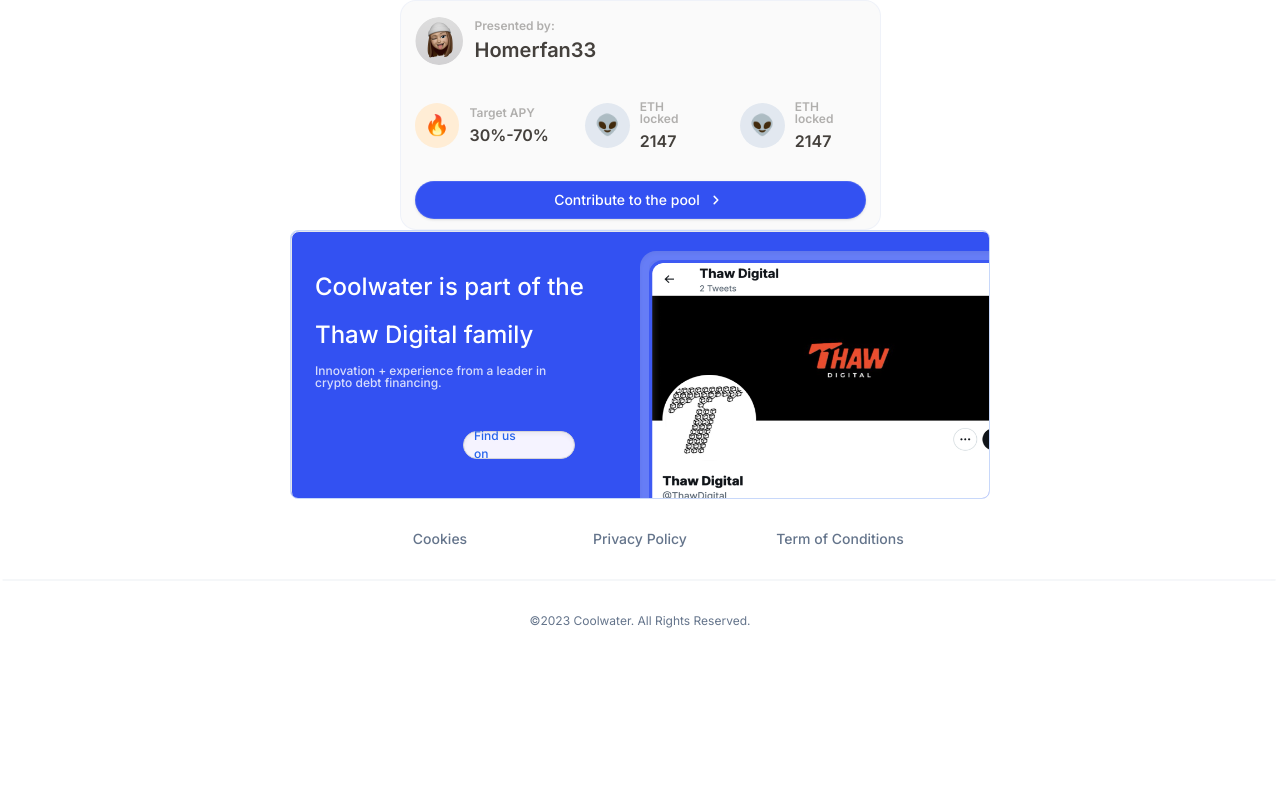
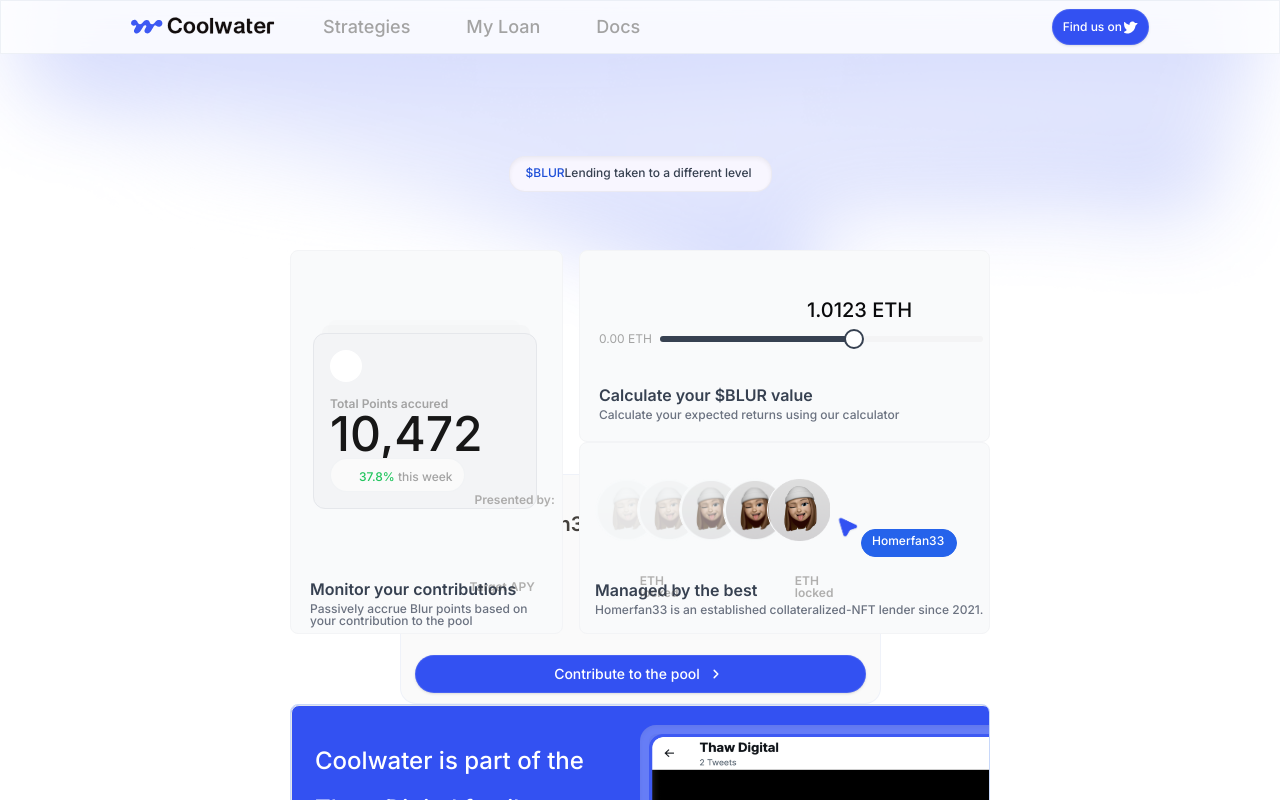
Before and after one commit to chain-labs/coolwater_landingpage, a Next.js app: page / in a window 1280 px wide. Shown: the top 800 px of the page. Built offline with nearby package versions, Linux system fonts and the light colour scheme.

Commit message:
structuring initiated

```diff
--- a/src/components/Responsive/components/BlurboxComp.tsx
+++ b/src/components/Responsive/components/BlurboxComp.tsx
@@ -2,7 +2,8 @@
 
 const BlurboxComp = () => {
 	return (
-		<div className="w-[263px] h-9 px-4 py-2.5  rounded-2xl shadow-inner border border-black border-opacity-5 backdrop-blur-md justify-start items-start gap-2.5 inline-flex">
+		<div className="flex justify-center items-center relative top-[102px]">
+			<div className="w-[263px] h-9 px-4 py-2.5 bg-[#F8F6FF] rounded-2xl shadow-inner border border-black border-opacity-5 backdrop-blur-md justify-start items-start gap-2.5 inline-flex">
 				<div className="text-center flex flex-row">
 					<div className="text-blue-700 text-xs font-medium leading-none">
 						$BLUR{' '}
@@ -13,6 +14,7 @@
 					</div>
 				</div>
 			</div>
+		</div>
 	);
 };
 
--- /dev/null
+++ b/src/components/Responsive/components/Navbar.tsx
@@ -0,0 +1,54 @@
+import React from 'react';
+import TwitterLogo from '../../../../public/static/img/twitterlogo.svg';
+import Logo from '../../../../public/static/img/logo.svg';
+
+import Image from 'next/image';
+
+const Navbar = () => {
+	return (
+		<div className="w-[100%] h-[54px] px-[130px] py-2 bg-white bg-opacity-80 border border-slate-300 border-opacity-30 backdrop-blur-xl flex-col justify-center items-center gap-2.5 inline-flex">
+			<div className="w-[100%] justify-between items-center gap-44 inline-flex">
+				<div className="justify-center items-center gap-8 flex">
+					<div className="w-36 h-4 py-px justify-start items-end gap-1.5 flex">
+						<div className="justify-start items-end gap-0.5 flex">
+							<Image
+								src={Logo}
+								alt="logo"
+							/>
+						</div>
+					</div>
+					<div className="justify-start items-center gap-6 flex">
+						<div className="px-4 py-2 justify-center items-center flex">
+							<div className="text-center text-neutral-400 text-lg font-medium leading-snug">
+								Strategies
+							</div>
+						</div>
+						<div className="px-4 py-2 justify-center items-center flex">
+							<div className="text-center text-neutral-400 text-lg font-medium leading-snug">
+								My Loan
+							</div>
+						</div>
+						<div className="px-4 py-2 justify-center items-center flex">
+							<div className="text-center text-neutral-400 text-lg font-medium leading-snug">
+								Docs
+							</div>
+						</div>
+					</div>
+				</div>
+				<button className="px-2.5 py-2 bg-[#3351F2] rounded-3xl shadow border border-white border-opacity-10 justify-center items-center flex">
+					<div className="text-white text-xs font-medium leading-normal">
+						Find us on
+					</div>
+					<div className="w-4 h-4 relative">
+						<Image
+							src={TwitterLogo}
+							alt="twitter"
+						/>
+					</div>
+				</button>
+			</div>
+		</div>
+	);
+};
+
+export default Navbar;
--- a/src/components/Responsive/index.tsx
+++ b/src/components/Responsive/index.tsx
@@ -8,15 +8,30 @@
 import Box4 from './components/Box4';
 import BannerComp from './components/BannerComp';
 import Footer from './components/Footer';
+import Navbar from './components/Navbar';
+import Image from 'next/image';
+import BackgroundImage from '../../../public/static/img/group-1171274935.png';
 
 const LandingPage = () => {
 	return (
 		<div>
+			<div>
+				<Image
+					className="w-[120%] self-stretch absolute"
+					src={BackgroundImage}
+					alt="image"
+				/>
+			</div>
+			<Navbar />
+			<BlurboxComp />
 			{/* <TextComponent /> */}
-			{/* <Box1 /> */}
-			{/* <Box2 /> */}
-			{/* <Box3 /> */}
-			{/* <BlurboxComp /> */}
+			<div className="flex flex-row items-center justify-center relative top-[160px] gap-4">
+				<Box1 />
+				<div className="flex flex-col items-center justify-center relative">
+					<Box2 />
+					<Box3 />
+				</div>
+			</div>
 			{/* <TextComponent2 /> */}
 			<Box4 />
 			<BannerComp />
```
Also changed, not shown: public/static/img/logo.svg (added). Lines whose indentation alone changed are shown as unchanged.
